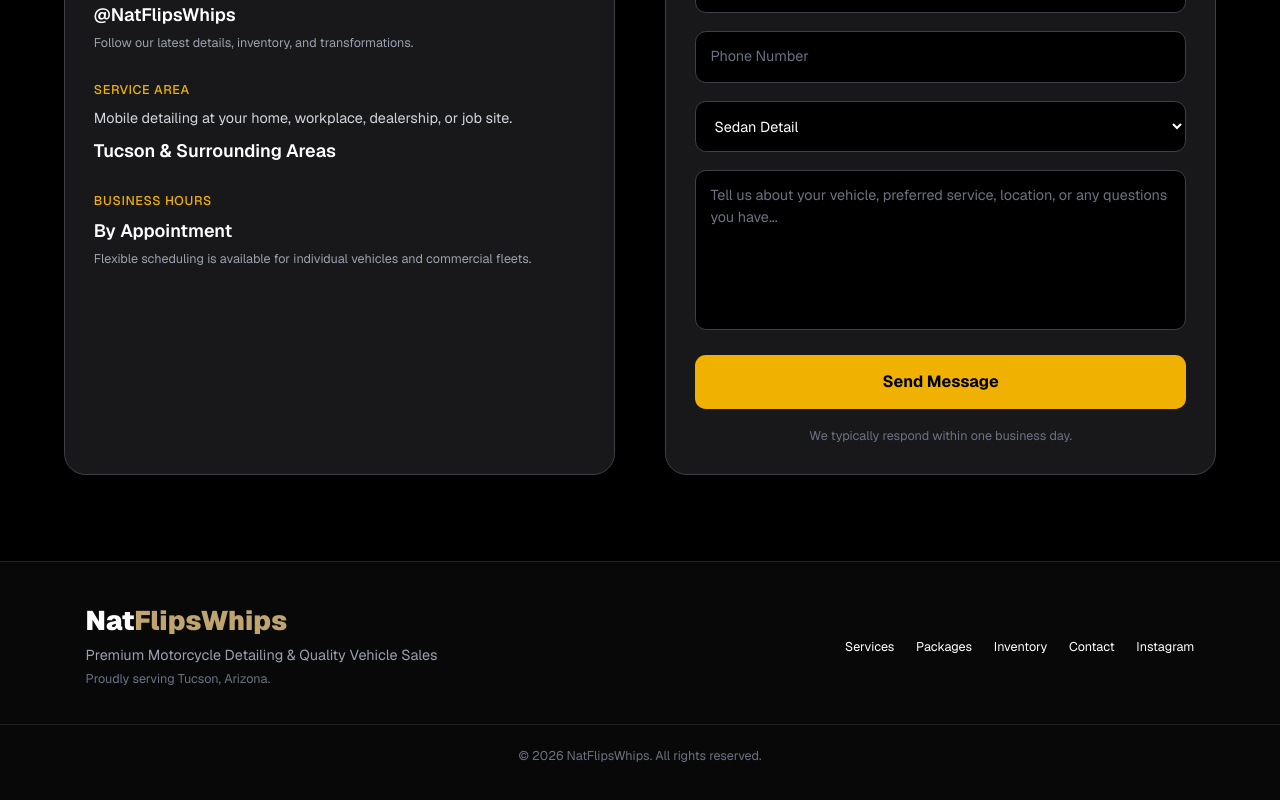
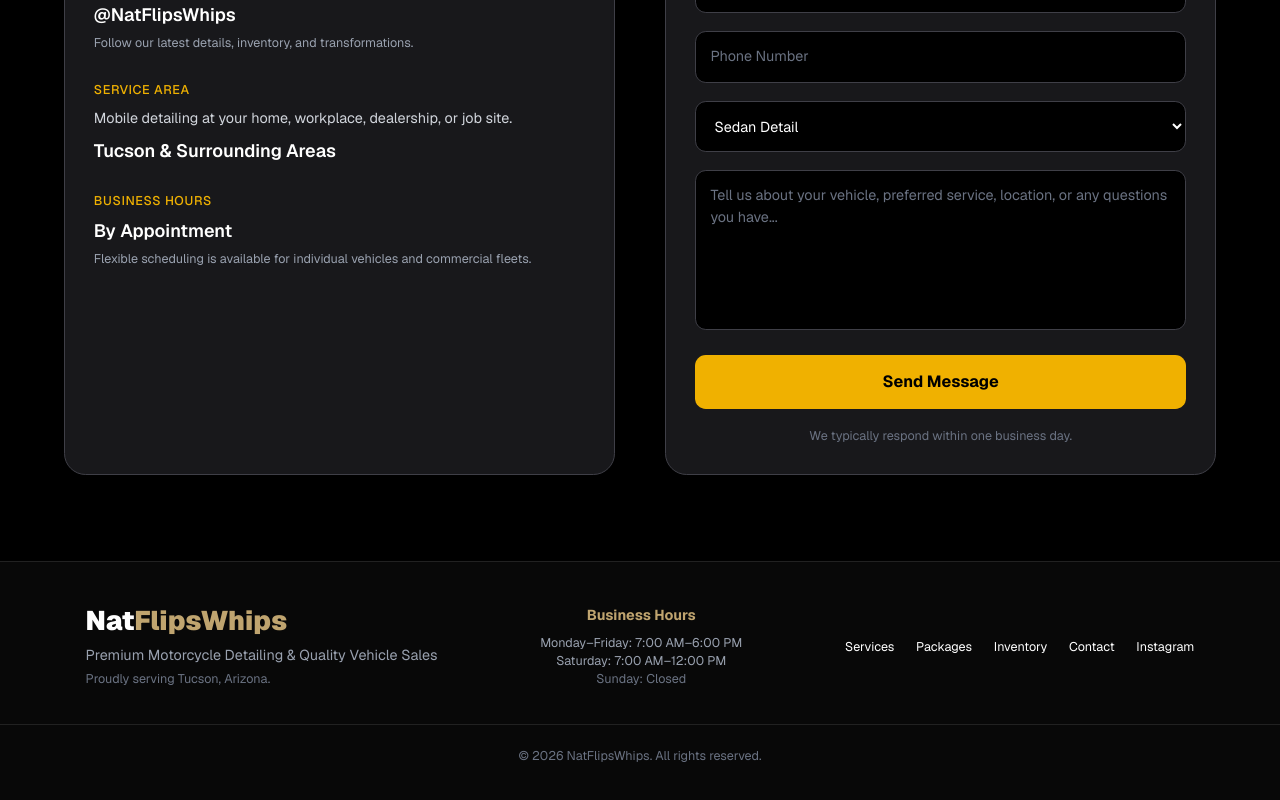
Before and after one commit to Natvibecodes/natflipswhips-website, a Next.js app: page / in a window 1280 px wide. Shown: the part 10474-11274 px from the top of the page. Built offline with nearby package versions, Linux system fonts and the light colour scheme.

Commit message:
Update Footer.tsx

```diff
--- a/app/components/Footer.tsx
+++ b/app/components/Footer.tsx
@@ -2,9 +2,7 @@
   return (
     <footer className="border-t border-white/10 bg-[#080808] py-12 text-white">
       <div className="mx-auto flex max-w-7xl flex-col items-center justify-between gap-8 px-6 lg:flex-row">
-
-        <div>
-
+        <div className="text-center lg:text-left">
           <h2 className="text-3xl font-black">
             <span className="text-white">Nat</span>
             <span className="text-[#BFA46F]">FlipsWhips</span>
@@ -17,24 +15,36 @@
           <p className="mt-1 text-sm text-gray-500">
             Proudly serving Tucson, Arizona.
           </p>
+        </div>
 
+        <div className="text-center">
+          <h3 className="font-bold text-[#BFA46F]">Business Hours</h3>
+
+          <p className="mt-2 text-sm text-gray-400">
+            Monday–Friday: 7:00 AM–6:00 PM
+          </p>
+
+          <p className="text-sm text-gray-400">
+            Saturday: 7:00 AM–12:00 PM
+          </p>
+
+          <p className="text-sm text-gray-500">Sunday: Closed</p>
         </div>
 
         <div className="flex flex-wrap items-center justify-center gap-6 text-sm">
-
-          <a href="#services" className="hover:text-[#BFA46F] transition">
+          <a href="#services" className="transition hover:text-[#BFA46F]">
             Services
           </a>
 
-          <a href="#packages" className="hover:text-[#BFA46F] transition">
+          <a href="#packages" className="transition hover:text-[#BFA46F]">
             Packages
           </a>
 
-          <a href="#inventory" className="hover:text-[#BFA46F] transition">
+          <a href="#inventory" className="transition hover:text-[#BFA46F]">
             Inventory
           </a>
 
-          <a href="#contact" className="hover:text-[#BFA46F] transition">
+          <a href="#contact" className="transition hover:text-[#BFA46F]">
             Contact
           </a>
 
@@ -42,13 +52,11 @@
             href="https://instagram.com/natflipswhips"
             target="_blank"
             rel="noopener noreferrer"
-            className="hover:text-[#BFA46F] transition"
+            className="transition hover:text-[#BFA46F]"
           >
             Instagram
           </a>
-
         </div>
-
       </div>
 
       <div className="mt-10 border-t border-white/10 pt-6 text-center text-sm text-gray-500">
```
